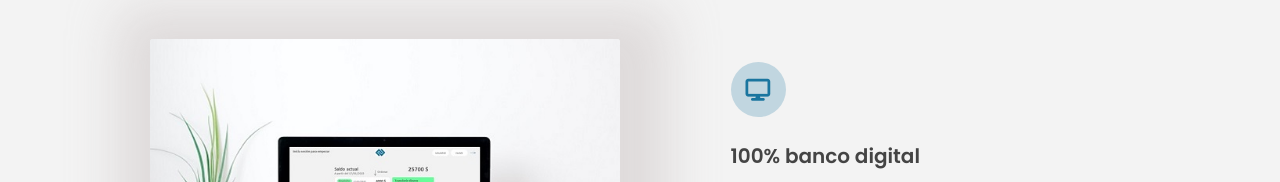
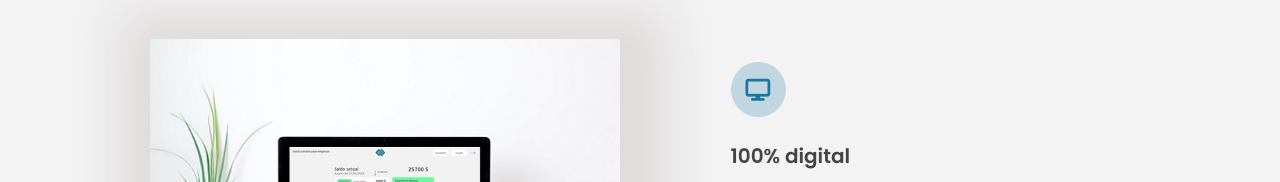
Before and after one commit to andreaber/nucbank-app, a plain HTML site: page index.html in a window 1280 px wide. Shown: the part 1140-1322 px from the top of the page. Drawn offline with Linux system fonts and the light colour scheme.

Commit message:
Modificacion texto

```diff
--- a/index.html
+++ b/index.html
@@ -58,7 +58,7 @@
                     <div class="features__icon">
                         <i class="fa-solid fa-display"></i>
                     </div>
-                    <h5 class="features__header">100% banco digital</h5>
+                    <h5 class="features__header">100% digital</h5>
                     <p>Lorem ipsum dolor sit amet consectetur adipisicing elit. Unde alias sint quos? Accusantium a
                         fugiat porro reiciendis saepe quibusdam debitis ducimus.
                     </p>
```
